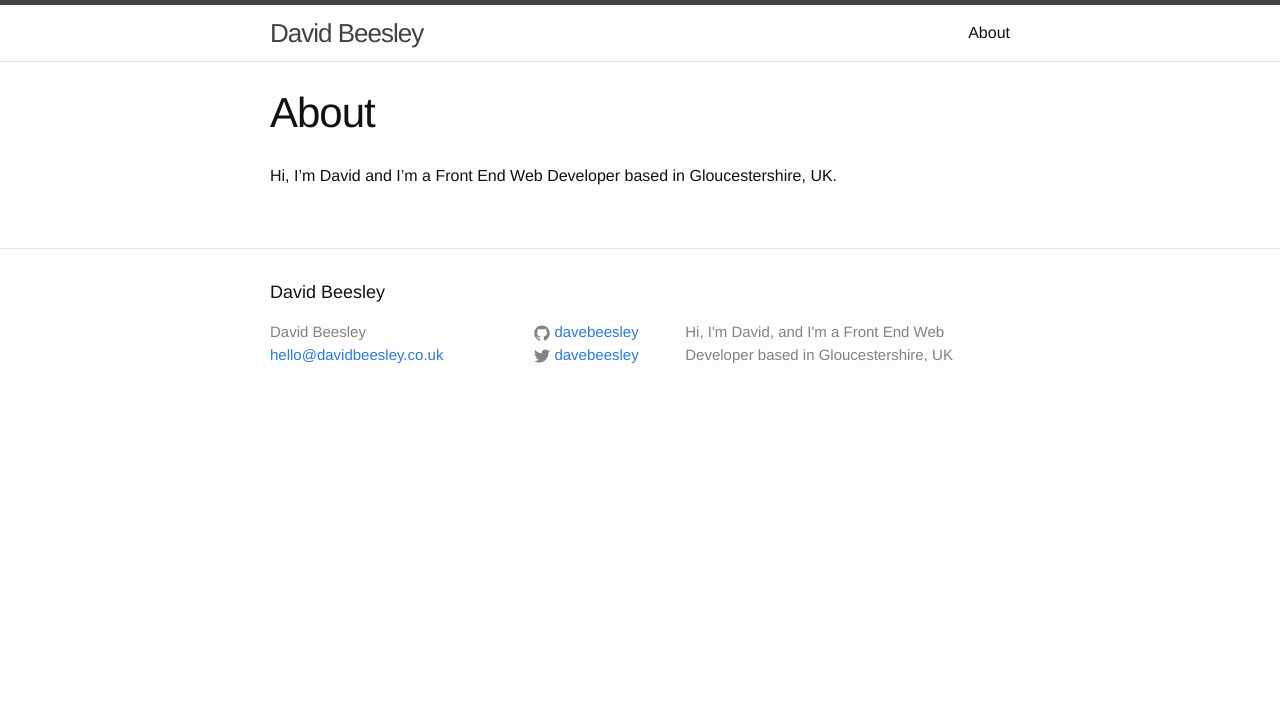
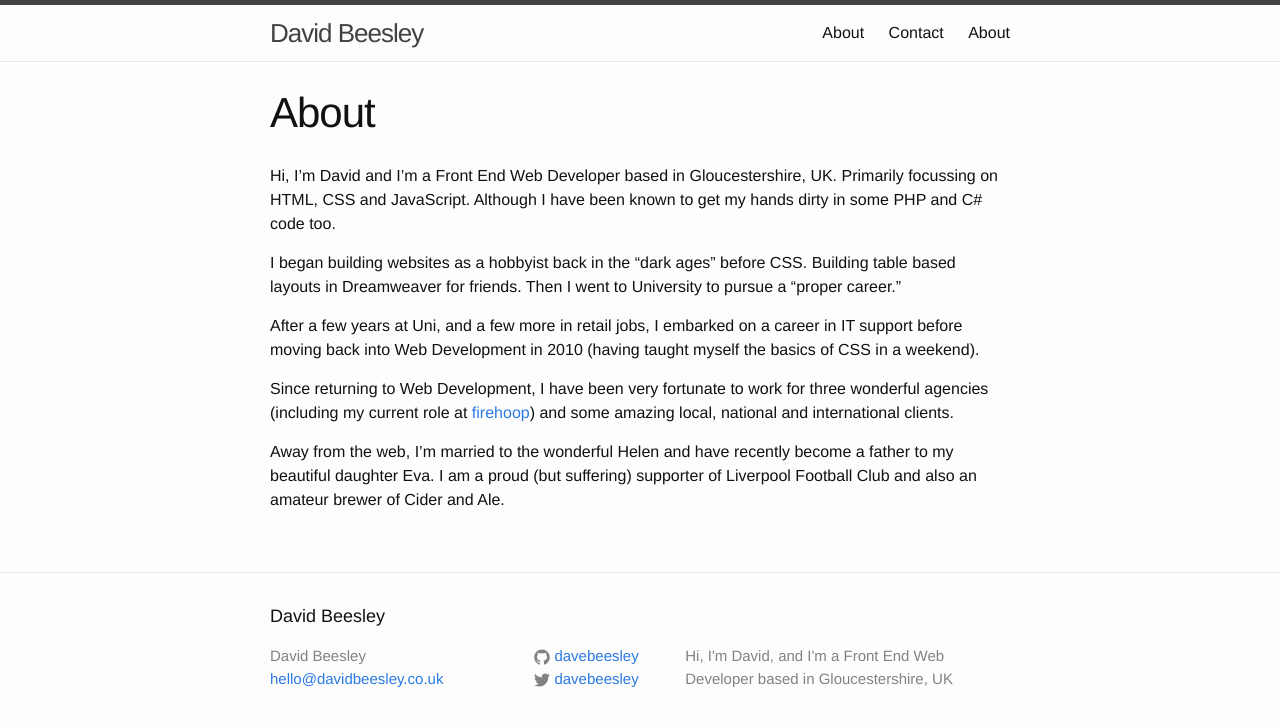
Before and after one commit to davebeesley/davebeesley.github.io, a Jekyll site: the page built from about/index.md, in a window 1280 px wide. Shown: the top 727 px of the page. Built offline with Jekyll 4.4.1, drawn with Linux system fonts in a browser that asks for light colours.

Commit message:
Update on rebuilt laptop

```diff
--- a/_config.yml
+++ b/_config.yml
@@ -14,3 +14,8 @@
 encoding: utf-8
 permalink: /:year/:month/:title
 paginate: 10
+sass:
+    style: compressed
+
+gems:
+  - jekyll-sitemap
--- /dev/null
+++ b/about/index.md
@@ -0,0 +1,17 @@
+---
+layout: page
+title: About
+permalink: /about/
+---
+
+Hi, I'm David and I'm a Front End Web Developer based in Gloucestershire, UK. Primarily focussing on HTML, CSS and JavaScript. Although I have been known to get my hands dirty in some PHP and C# code too.
+
+I began building websites as a hobbyist back in the "dark ages" before CSS. Building table based layouts in Dreamweaver for friends. Then I went to University to pursue a "proper career."
+
+After a few years at Uni, and a few more in retail jobs, I embarked on a career in IT support before moving back into Web Development in 2010 (having taught myself the basics of CSS in a weekend).
+
+Since returning to Web Development, I have been very fortunate to work for three wonderful agencies (including my current role at [firehoop][firehoop]) and some amazing local, national and international clients.
+
+Away from the web, I'm married to the wonderful Helen and have recently become a father to my beautiful daughter Eva. I am a proud (but suffering) supporter of Liverpool Football Club and also an amateur brewer of Cider and Ale.
+
+[firehoop]: http://www.firehoop.com
```
Also changed, not shown: _includes/head-DaveBeesley-SP2.html (added, +23 -0 lines), _posts/2015-04-22-another-website-rebuild.md (+2 -0 lines), contact/index.html (added, +21 -0 lines).
